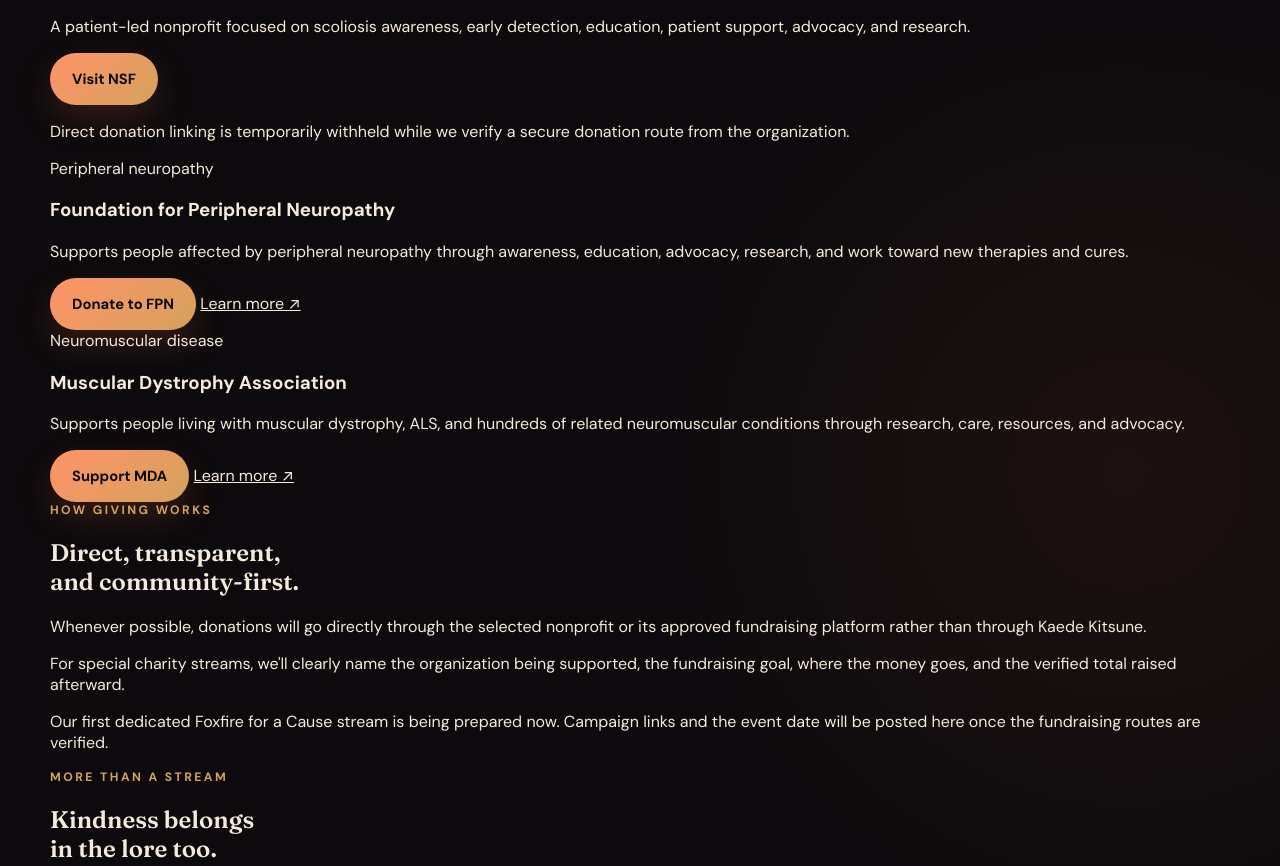
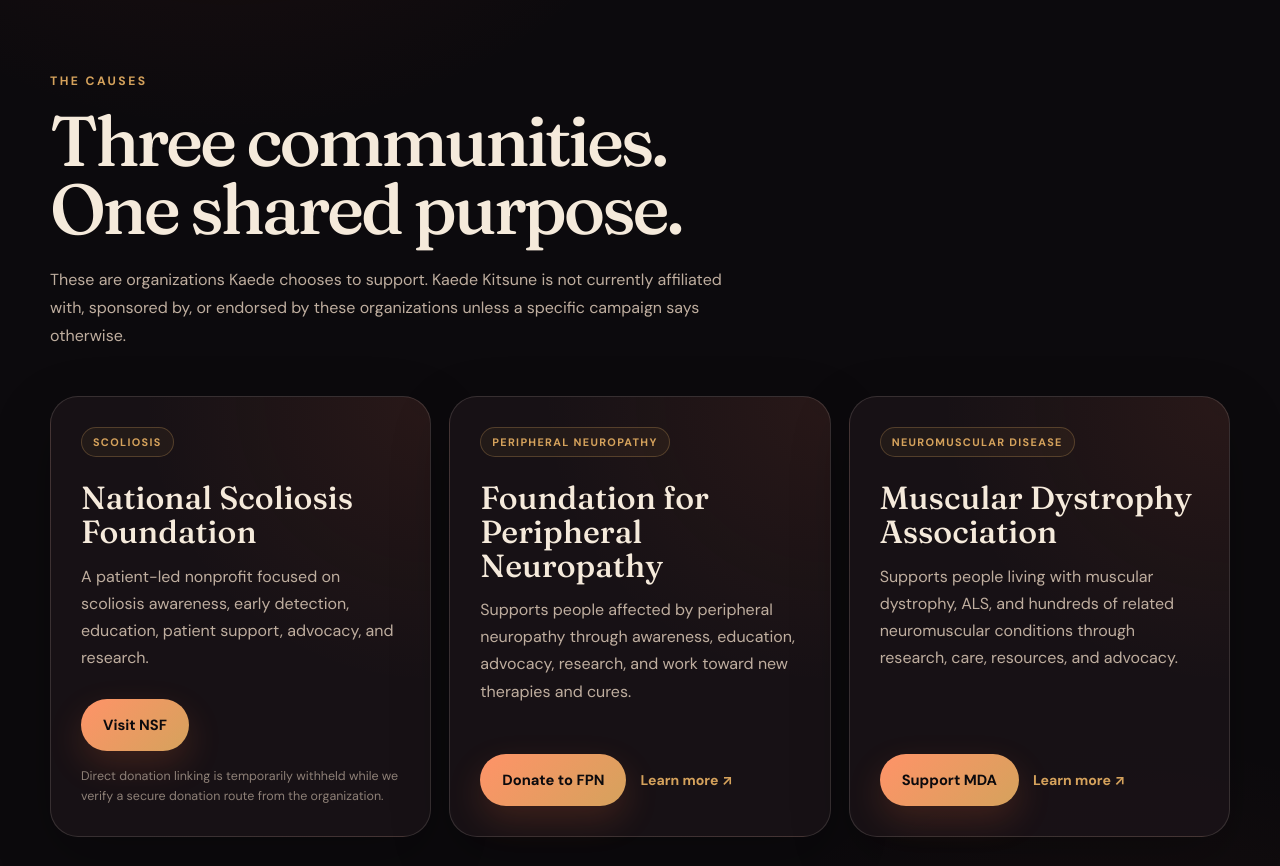
Before and after one commit to geraldrpadgett/kitsune-kaede-site, a website: page public/charity/index.html in a window 1280 px wide. Shown: the part 709-1575 px from the top of the page. Drawn offline with Linux system fonts and the light colour scheme.

Commit message:
Style Foxfire for a Cause pages

```diff
--- a/public/styles.css
+++ b/public/styles.css
@@ -207,6 +207,40 @@ h1 em {
   background: var(--maple);
 }
 
+.cause-teaser {
+  border-top: 1px solid var(--line);
+  border-bottom: 1px solid var(--line);
+  padding: clamp(56px, 8vw, 92px) 0;
+  display: grid;
+  grid-template-columns: 1fr 1fr;
+  gap: clamp(32px, 8vw, 100px);
+  align-items: end;
+}
+
+.cause-teaser h2,
+.section-heading h2,
+.transparency-panel h2,
+.charity-cta h2 {
+  margin: 0;
+  font-size: clamp(2.8rem, 5.5vw, 5.4rem);
+  line-height: .96;
+  letter-spacing: -.045em;
+  font-weight: 500;
+}
+
+.cause-teaser-copy p,
+.section-heading > p:last-child,
+.transparency-copy p,
+.charity-cta > p {
+  color: var(--muted);
+  line-height: 1.75;
+}
+
+.cause-teaser-copy p {
+  margin: 0 0 26px;
+  max-width: 560px;
+}
+
 .follow-section {
   padding: 80px 0 130px;
 }
@@ -268,6 +302,130 @@ h1 em {
 .social-links strong { font-size: .92rem; }
 .social-links b { font-weight: 400; }
 
+.charity-hero {
+  padding: clamp(90px, 12vw, 160px) 0 clamp(72px, 10vw, 120px);
+}
+
+.charity-hero .hero-lede {
+  max-width: 760px;
+}
+
+.charity-section {
+  padding: 72px 0;
+}
+
+.section-heading {
+  max-width: 820px;
+  margin-bottom: 46px;
+}
+
+.section-heading > p:last-child {
+  max-width: 680px;
+  margin: 24px 0 0;
+}
+
+.cause-grid {
+  display: grid;
+  grid-template-columns: repeat(3, 1fr);
+  gap: 18px;
+}
+
+.cause-card {
+  min-height: 100%;
+  border: 1px solid var(--line);
+  background:
+    radial-gradient(circle at 100% 0%, rgba(240,106,56,.08), transparent 18rem),
+    var(--panel);
+  border-radius: var(--radius);
+  padding: 30px;
+  display: flex;
+  flex-direction: column;
+  box-shadow: 0 20px 60px rgba(0,0,0,.24);
+}
+
+.cause-tag {
+  align-self: flex-start;
+  color: var(--gold);
+  border: 1px solid rgba(213,162,92,.28);
+  background: rgba(213,162,92,.06);
+  border-radius: 999px;
+  padding: 7px 11px;
+  font-size: .68rem;
+  text-transform: uppercase;
+  letter-spacing: .12em;
+  font-weight: 700;
+}
+
+.cause-card h3 {
+  margin: 24px 0 14px;
+  font-family: "Fraunces", Georgia, serif;
+  font-size: 2rem;
+  line-height: 1.05;
+  font-weight: 500;
+}
+
+.cause-card > p {
+  color: var(--muted);
+  line-height: 1.7;
+  margin: 0;
+}
+
+.cause-actions {
+  margin-top: auto;
+  padding-top: 28px;
+  display: flex;
+  flex-wrap: wrap;
+  align-items: center;
+  gap: 14px;
+}
+
+.text-link {
+  color: var(--gold);
+  text-decoration: none;
+  font-size: .88rem;
+  font-weight: 700;
+}
+
+.text-link:hover { color: var(--ember-bright); }
+
+.cause-card .cause-note {
+  margin-top: 16px;
+  color: #8e8077;
+  font-size: .78rem;
+  line-height: 1.55;
+}
+
+.transparency-panel {
+  border: 1px solid var(--line);
+  background:
+    radial-gradient(circle at 0% 100%, rgba(169,55,43,.14), transparent 27rem),
+    var(--panel);
+  border-radius: calc(var(--radius) + 8px);
+  padding: clamp(32px, 6vw, 68px);
+  display: grid;
+  grid-template-columns: .9fr 1.1fr;
+  gap: clamp(36px, 8vw, 90px);
+  box-shadow: var(--shadow);
+}
+
+.transparency-copy p {
+  margin: 0;
+}
+
+.transparency-copy p + p {
+  margin-top: 18px;
+}
+
+.charity-cta {
+  padding: 90px 0 130px;
+  max-width: 820px;
+}
+
+.charity-cta > p {
+  max-width: 620px;
+  margin: 24px 0 0;
+}
+
 .site-footer {
   min-height: 120px;
   border-top: 1px solid var(--line);
@@ -310,8 +468,18 @@ h1 em {
     padding-top: 60px;
   }
 
+  .cause-teaser,
+  .transparency-panel,
   .follow-panel {
     grid-template-columns: 1fr;
+  }
+
+  .cause-grid {
+    grid-template-columns: 1fr;
+  }
+
+  .cause-card {
+    min-height: auto;
   }
 
   .site-footer {
@@ -335,12 +503,13 @@ h1 em {
   .brand span { font-size: .92rem; }
 
   .site-nav {
-    gap: 14px;
+    gap: 12px;
     flex-wrap: wrap;
     justify-content: flex-end;
+    max-width: 68%;
   }
 
-  .site-nav a { font-size: .78rem; }
+  .site-nav a { font-size: .74rem; }
 
   .hero {
     padding: 70px 0 70px;
@@ -348,11 +517,17 @@ h1 em {
 
   h1 { font-size: clamp(3.5rem, 17vw, 5.2rem); }
 
-  .hero-actions {
+  .hero-actions,
+  .cause-actions {
     flex-direction: column;
+    align-items: stretch;
   }
 
   .button { width: 100%; }
+
+  .cause-teaser {
+    padding: 52px 0;
+  }
 
   .follow-section {
     padding: 40px 0 90px;
@@ -360,6 +535,26 @@ h1 em {
 
   .follow-panel {
     padding: 28px 22px;
+  }
+
+  .charity-hero {
+    padding: 76px 0 62px;
+  }
+
+  .charity-section {
+    padding: 48px 0;
+  }
+
+  .cause-card {
+    padding: 24px;
+  }
+
+  .transparency-panel {
+    padding: 28px 22px;
+  }
+
+  .charity-cta {
+    padding: 64px 0 90px;
   }
 
   .social-links a {
```
